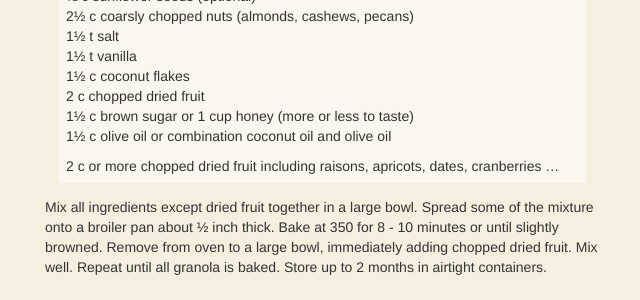
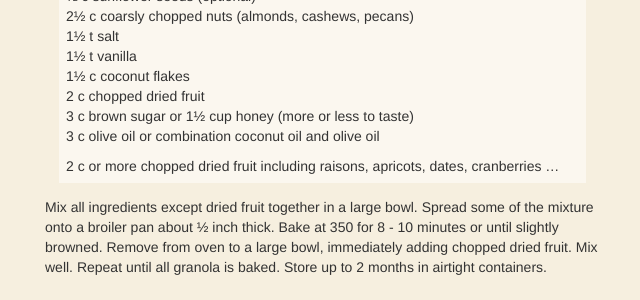
Before and after one commit to JonahBraun/debs-recipes, a Jekyll site: the page built from _posts/2005-08-07-granola.md, in a window 1280 px wide. Shown: the part 281-581 px from the top of the page, without its empty margins (10-650 px from the left). Built offline with Jekyll 4.4.1, drawn with Linux system fonts in a browser that asks for light colours; nearby versions of some CDN libraries; some web fonts are replaced; Markdown is read by kramdown in place of the engine named in the settings.

Commit message:
Update 2005-08-07-granola.md

```diff
--- a/_posts/2005-08-07-granola.md
+++ b/_posts/2005-08-07-granola.md
@@ -15,8 +15,8 @@ Less sugar .... and great taste!
 - 1½ t vanilla
 - 1½ c coconut flakes
 - 2 c chopped dried fruit
-- 1½ c brown sugar or 1 cup honey (more or less to taste)
-- 1½ c olive oil or combination coconut oil and olive oil
+- 3 c brown sugar or 1½ cup honey (more or less to taste)
+- 3 c olive oil or combination coconut oil and olive oil
 
 - 2 c or more chopped dried fruit including raisons, apricots, dates, cranberries ...
 
```
